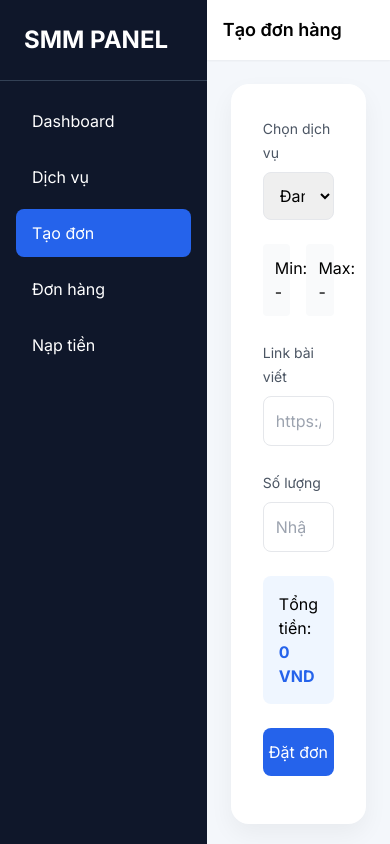
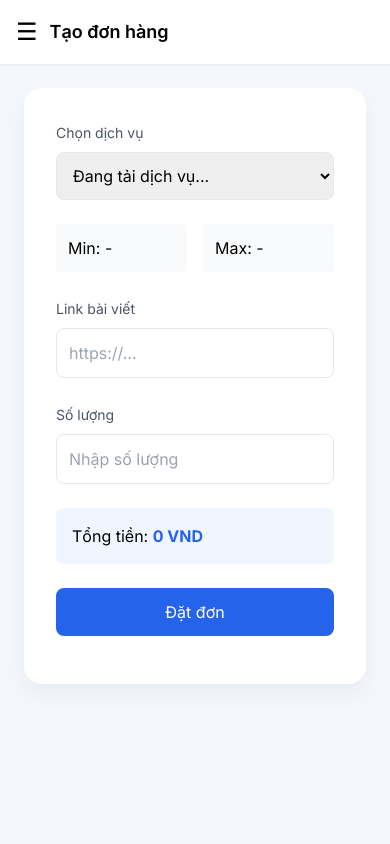
Before and after one commit to hiuhnhaiyen07/dnjune, a website: page views/add-order.html in a window 390 px wide. Drawn offline with nearby package versions, Linux system fonts and the light colour scheme; no server answers; sample sign-in values are in the browser's storage.

Commit message:
Update add-order.html

```diff
--- a/views/add-order.html
+++ b/views/add-order.html
@@ -29,6 +29,25 @@ border-radius:18px;
 box-shadow:0 10px 25px rgba(0,0,0,0.05);
 }
 
+  #sidebar{
+transition:all .3s;
+}
+
+@media (max-width:768px){
+
+#sidebar{
+position:fixed;
+left:-260px;
+top:0;
+height:100%;
+z-index:50;
+}
+
+#sidebar.open{
+left:0;
+}
+
+}
 </style>
 
 </head>
@@ -39,7 +58,7 @@ box-shadow:0 10px 25px rgba(0,0,0,0.05);
 
 <!-- SIDEBAR -->
 
-<div class="sidebar w-64 text-white flex flex-col">
+<div id="sidebar" class="sidebar w-64 text-white flex flex-col">
 
 <div class="p-6 text-2xl font-bold border-b border-slate-700">
 SMM PANEL
@@ -75,7 +94,11 @@ Nạp tiền
 
 <div class="flex-1 flex flex-col">
 
-<header class="bg-white shadow-sm p-4">
+<header class="bg-white shadow-sm p-4 flex items-center gap-3">
+
+<button id="menuBtn" class="text-2xl md:hidden">
+☰
+</button>
 
 <h1 class="text-lg font-semibold">
 Tạo đơn hàng
@@ -292,7 +315,18 @@ msg.innerText=data.message || data.error
 }
 
 loadServices()
+const menuBtn=document.getElementById("menuBtn")
+const sidebar=document.getElementById("sidebar")
 
+if(menuBtn){
+
+menuBtn.addEventListener("click",()=>{
+
+sidebar.classList.toggle("open")
+
+})
+
+}
 </script>
 
 </body>
```
